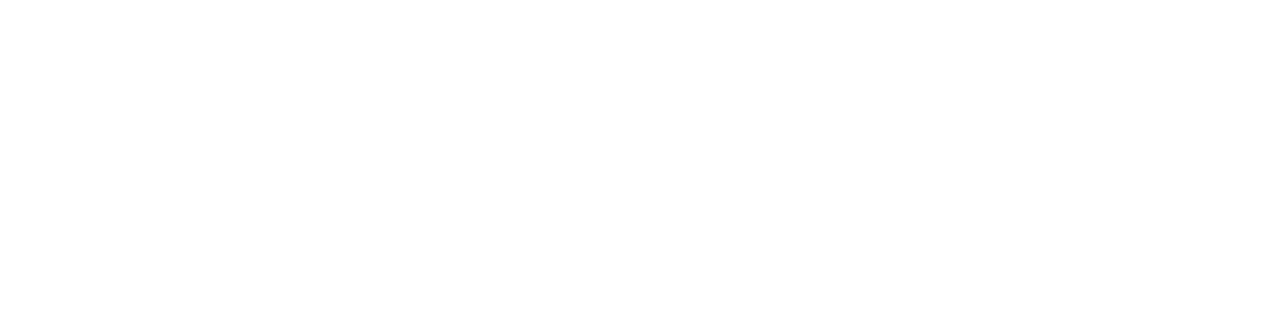
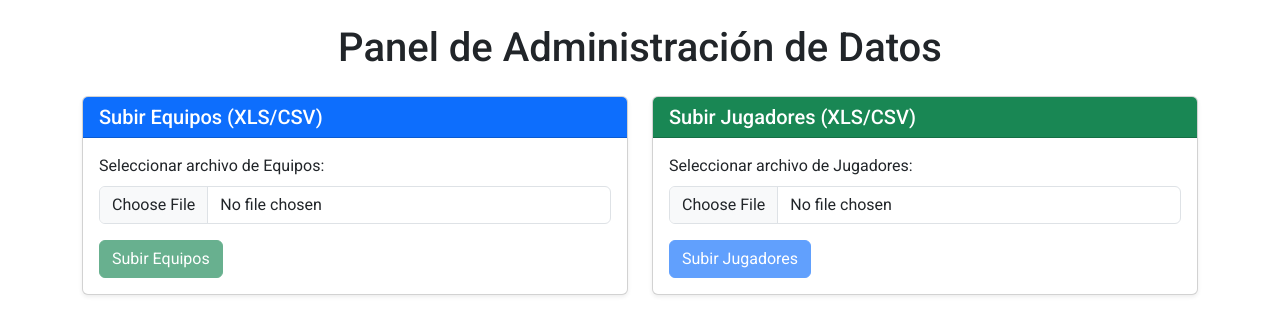
Before and after one commit to ckcristock/portafolio2025, an Angular app: page /admin in a window 1280 px wide. Before the commit this address led to /. Shown: the top 334 px of the page. Built offline with nearby package versions, Linux system fonts and the light colour scheme.

Commit message:
create admin-panel view

```diff
--- a/src/app/app.routes.ts
+++ b/src/app/app.routes.ts
@@ -1,12 +1,17 @@
 // src/app/routes.ts
 import { Routes } from '@angular/router';
 import { MainBoardComponent } from './views/main-board/main-board.component'; // Importa tu componente MainBoard
+import { AdminPanelComponent } from './views/admin-panel/admin-panel.component';
 
 export const routes: Routes = [
   {
     path: '', // Esto significa la ruta raíz de tu aplicación (por ejemplo, 'http://localhost:4200/')
     component: MainBoardComponent, // Cuando se accede a la raíz, se carga el MainBoardComponent
   },
+  {
+    path: 'admin', // Nueva ruta para el panel de administración
+    component: AdminPanelComponent,
+  },
   // Si tienes otras rutas en el futuro, las agregarías aquí, por ejemplo:
   // { path: 'equipos', component: EquiposComponent },
   // { path: 'jugadores', component: JugadoresComponent },
--- a/src/app/views/admin-panel/admin-panel.component.html
+++ b/src/app/views/admin-panel/admin-panel.component.html
@@ -1 +1,83 @@
-<p>admin-panel works!</p>
+<div class="container mt-4">
+  <h1 class="text-center mb-4">Panel de Administración de Datos</h1>
+
+  <div class="row">
+    <div class="col-12 col-md-6 mb-4">
+      <div class="card shadow-sm">
+        <div class="card-header bg-primary text-white">
+          <h5 class="mb-0">Subir Equipos (XLS/CSV)</h5>
+        </div>
+        <div class="card-body">
+          <div class="mb-3">
+            <label for="teamsFile" class="form-label"
+              >Seleccionar archivo de Equipos:</label
+            >
+            <input
+              class="form-control"
+              type="file"
+              id="teamsFile"
+              (change)="onTeamsFileSelected($event)"
+              accept=".xls,.xlsx,.csv"
+            />
+          </div>
+          <button
+            class="btn btn-success"
+            (click)="uploadTeamsFile()"
+            [disabled]="!selectedTeamsFile"
+          >
+            Subir Equipos
+          </button>
+          <div *ngIf="teamsUploadMessage" class="mt-3">
+            <div
+              [ngClass]="{
+                'alert alert-success': !teamsUploadError,
+                'alert alert-danger': teamsUploadError
+              }"
+            >
+              {{ teamsUploadMessage }}
+            </div>
+          </div>
+        </div>
+      </div>
+    </div>
+
+    <div class="col-12 col-md-6 mb-4">
+      <div class="card shadow-sm">
+        <div class="card-header bg-success text-white">
+          <h5 class="mb-0">Subir Jugadores (XLS/CSV)</h5>
+        </div>
+        <div class="card-body">
+          <div class="mb-3">
+            <label for="playersFile" class="form-label"
+              >Seleccionar archivo de Jugadores:</label
+            >
+            <input
+              class="form-control"
+              type="file"
+              id="playersFile"
+              (change)="onPlayersFileSelected($event)"
+              accept=".xls,.xlsx,.csv"
+            />
+          </div>
+          <button
+            class="btn btn-primary"
+            (click)="uploadPlayersFile()"
+            [disabled]="!selectedPlayersFile"
+          >
+            Subir Jugadores
+          </button>
+          <div *ngIf="playersUploadMessage" class="mt-3">
+            <div
+              [ngClass]="{
+                'alert alert-success': !playersUploadError,
+                'alert alert-danger': playersUploadError
+              }"
+            >
+              {{ playersUploadMessage }}
+            </div>
+          </div>
+        </div>
+      </div>
+    </div>
+  </div>
+</div>
--- a/src/app/views/admin-panel/admin-panel.component.ts
+++ b/src/app/views/admin-panel/admin-panel.component.ts
@@ -1,11 +1,127 @@
-import { Component } from '@angular/core';
+import { Component, OnInit } from '@angular/core';
+import { CommonModule } from '@angular/common'; // Necesario para directivas como *ngIf
+import { HttpClient, HttpClientModule } from '@angular/common/http'; // Para hacer peticiones HTTP
+import { FormsModule } from '@angular/forms'; // Necesario para el binding de formularios
 
 @Component({
   selector: 'app-admin-panel',
-  imports: [],
+  standalone: true, // ¡Este componente es standalone!
+  imports: [
+    CommonModule, // Para directivas comunes de Angular
+    HttpClientModule, // Para poder usar HttpClient
+    FormsModule, // Para el manejo de formularios y [(ngModel)]
+  ],
   templateUrl: './admin-panel.component.html',
-  styleUrl: './admin-panel.component.scss'
+  styleUrls: ['./admin-panel.component.scss'], // O .scss si usas Sass
 })
-export class AdminPanelComponent {
+export class AdminPanelComponent implements OnInit {
+  // Propiedades para la subida de equipos
+  selectedTeamsFile: File | null = null; // Almacena el archivo de equipos seleccionado
+  teamsUploadMessage: string = ''; // Mensaje de estado para la subida de equipos
+  teamsUploadError: boolean = false; // Indica si hubo un error en la subida de equipos
 
+  // Propiedades para la subida de jugadores
+  selectedPlayersFile: File | null = null; // Almacena el archivo de jugadores seleccionado
+  playersUploadMessage: string = ''; // Mensaje de estado para la subida de jugadores
+  playersUploadError: boolean = false; // Indica si hubo un error en la subida de jugadores
+
+  constructor(private http: HttpClient) {}
+
+  ngOnInit(): void {
+    // Puedes añadir lógica de inicialización si es necesaria
+  }
+
+  /**
+   * Maneja la selección de un archivo para subir equipos.
+   * @param event El evento de cambio del input de archivo.
+   */
+  onTeamsFileSelected(event: Event): void {
+    const input = event.target as HTMLInputElement;
+    if (input.files && input.files.length > 0) {
+      this.selectedTeamsFile = input.files[0];
+      this.teamsUploadMessage = ''; // Limpia mensajes anteriores al seleccionar un nuevo archivo
+      this.teamsUploadError = false;
+    } else {
+      this.selectedTeamsFile = null;
+    }
+  }
+
+  /**
+   * Envía el archivo de equipos seleccionado al backend.
+   */
+  uploadTeamsFile(): void {
+    if (!this.selectedTeamsFile) {
+      this.teamsUploadMessage = 'Por favor, selecciona un archivo primero.';
+      this.teamsUploadError = true;
+      return;
+    }
+
+    this.teamsUploadMessage = 'Subiendo equipos...';
+    this.teamsUploadError = false;
+
+    const formData = new FormData();
+    formData.append('file', this.selectedTeamsFile); // 'file' es el nombre que espera tu backend de Laravel
+
+    this.http.post('/api/teams/upload', formData).subscribe(
+      (response: any) => {
+        this.teamsUploadMessage =
+          response.message || 'Equipos subidos correctamente.';
+        this.teamsUploadError = false;
+        this.selectedTeamsFile = null; // Limpia el archivo después de una subida exitosa
+      },
+      (error) => {
+        console.error('Error al subir equipos:', error);
+        this.teamsUploadMessage =
+          error.error.error || 'Error desconocido al subir equipos.';
+        this.teamsUploadError = true;
+      }
+    );
+  }
+
+  /**
+   * Maneja la selección de un archivo para subir jugadores.
+   * @param event El evento de cambio del input de archivo.
+   */
+  onPlayersFileSelected(event: Event): void {
+    const input = event.target as HTMLInputElement;
+    if (input.files && input.files.length > 0) {
+      this.selectedPlayersFile = input.files[0];
+      this.playersUploadMessage = ''; // Limpia mensajes anteriores
+      this.playersUploadError = false;
+    } else {
+      this.selectedPlayersFile = null;
+    }
+  }
+
+  /**
+   * Envía el archivo de jugadores seleccionado al backend.
+   */
+  uploadPlayersFile(): void {
+    if (!this.selectedPlayersFile) {
+      this.playersUploadMessage = 'Por favor, selecciona un archivo primero.';
+      this.playersUploadError = true;
+      return;
+    }
+
+    this.playersUploadMessage = 'Subiendo jugadores...';
+    this.playersUploadError = false;
+
+    const formData = new FormData();
+    formData.append('file', this.selectedPlayersFile); // 'file' es el nombre que espera tu backend
+
+    this.http.post('/api/players/upload', formData).subscribe(
+      (response: any) => {
+        this.playersUploadMessage =
+          response.message || 'Jugadores subidos correctamente.';
+        this.playersUploadError = false;
+        this.selectedPlayersFile = null; // Limpia el archivo
+      },
+      (error) => {
+        console.error('Error al subir jugadores:', error);
+        this.playersUploadMessage =
+          error.error.error || 'Error desconocido al subir jugadores.';
+        this.playersUploadError = true;
+      }
+    );
+  }
 }
```
